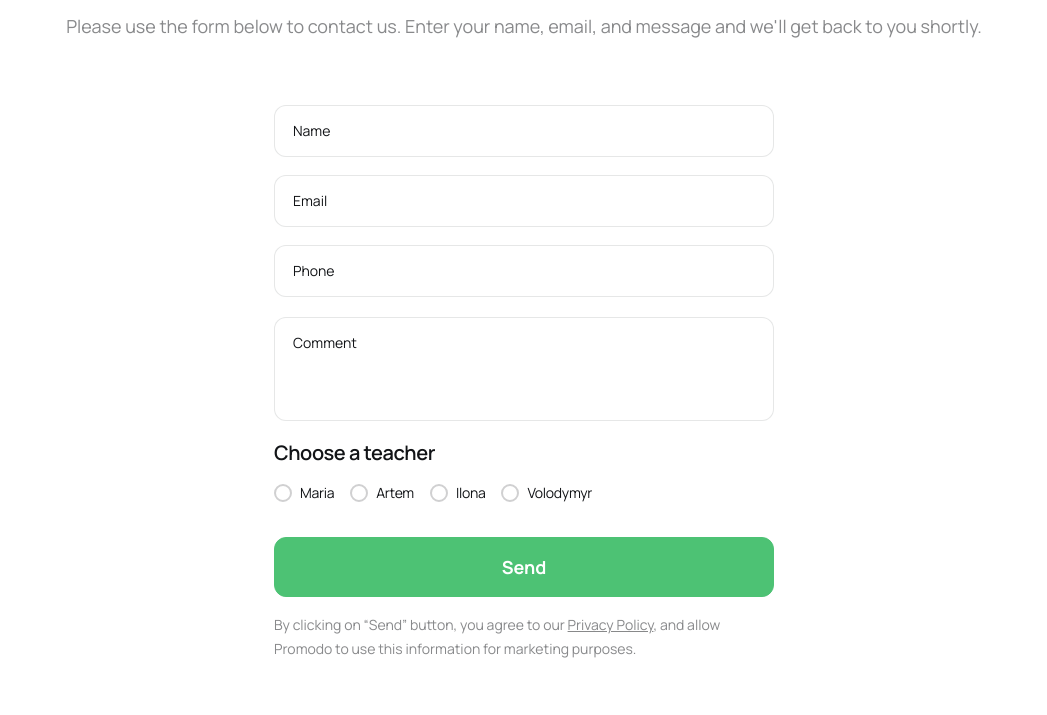
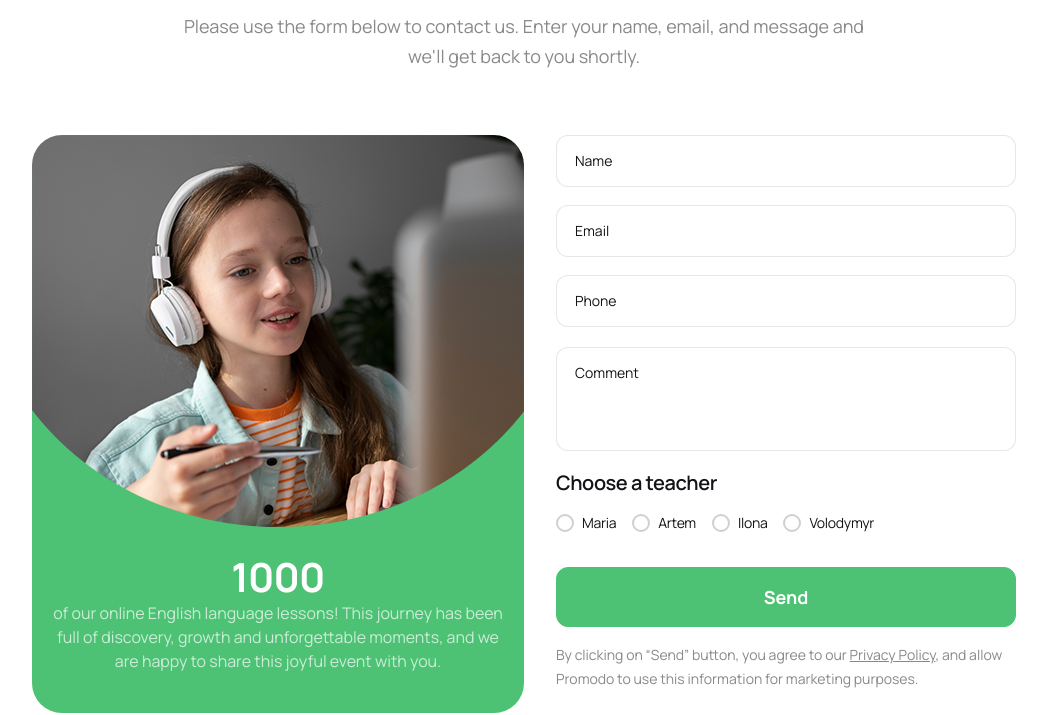
Before and after one commit to olexandrd/goit-markup-team-project, a website built with Vite: page index.html in a window 1280 px wide. Shown: the part 619-1334 px from the top of the page, without its empty margins (116-1163 px from the left). Built offline with nearby package versions, Linux system fonts and the light colour scheme.

Commit message:
support desktop view for the application section

```diff
--- a/src/css/application.css
+++ b/src/css/application.css
@@ -135,7 +135,10 @@ textarea.text-input {
   .application-section-description {
     font-size: 18px;
     line-height: 1.66667;
+    margin-left: auto;
+    margin-right: auto;
     margin-bottom: 64px;
+    max-width: 586px;
   }
 
   .application-section-form {
@@ -166,3 +169,51 @@ textarea.text-input {
     line-height: 1.71429;
   }
 }
+
+@media only screen and (min-width: 1280px) {
+  .application-section-description {
+    max-width: 709px;
+  }
+
+  .application-section-card {
+    display: flex;
+    flex-direction: column;
+    justify-content: flex-end;
+    width: 492px;
+    height: 578px;
+    border-radius: 30px;
+    padding: 0 20px 40px 20px;
+
+    background-color: var(--green);
+    background-image: url('../images/application/leave-an-application.png');
+    background-repeat: no-repeat;
+    background-position: top;
+  }
+
+  .application-section-card-heading {
+    color: var(--white);
+    text-align: center;
+    font-size: 40px;
+    font-weight: 700;
+    line-height: 1.2;
+    letter-spacing: -0.8px;
+  }
+
+  .application-section-card-description {
+    color: rgba(255, 255, 255, 0.7);
+    text-align: center;
+    font-size: 16px;
+    line-height: 1.5;
+  }
+
+  .application-section-form {
+    max-width: unset;
+    flex: 1;
+  }
+}
+
+@media only screen and (min-resolution: 192dpi) {
+  .application-section-card {
+    background-image: url('../images/application/leave-an-application@2x.png');
+  }
+}
--- a/src/partials/application.html
+++ b/src/partials/application.html
@@ -6,7 +6,14 @@
       message and we'll get back to you shortly.
     </p>
     <div class="application-section-form-container">
-      <div class="application-section-card"></div>
+      <div class="application-section-card">
+        <p class="application-section-card-heading">1000</p>
+        <p class="application-section-card-description">
+          of our online English language lessons! This journey has been full of
+          discovery, growth and unforgettable moments, and we are happy to share
+          this joyful event with you.
+        </p>
+      </div>
       <form class="application-section-form" action="#" novalidate>
         <input
           class="text-input"
```
